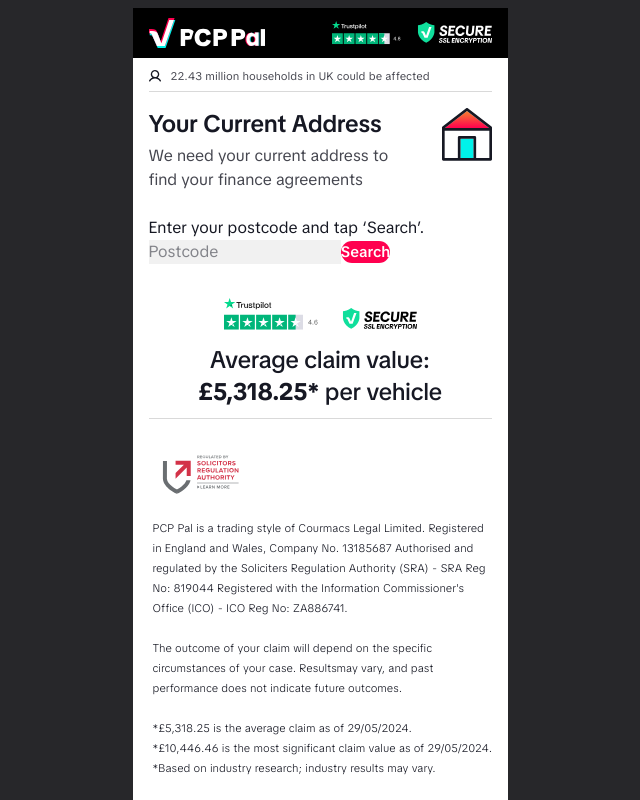
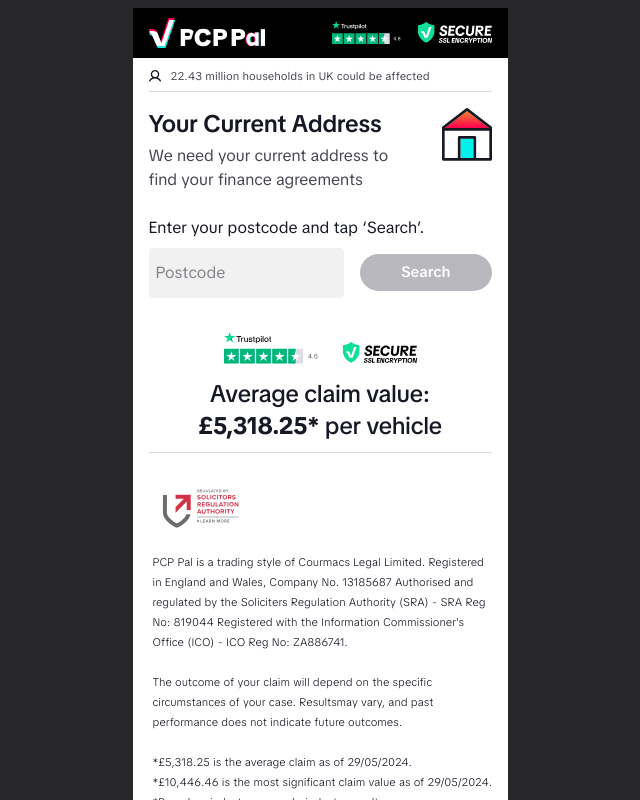
Before and after one commit to SmackSmash/tgg, a Next.js app: page /address in a window 1280 px wide. Shown: the top 800 px of the page, without its empty margins (320-960 px from the left). Built offline with nearby package versions, Linux system fonts and the light colour scheme.

Commit message:
Add basic postcode form error handling and data fetching

```diff
--- /dev/null
+++ b/src/api/index.ts
@@ -0,0 +1,19 @@
+import type { Address } from '../types';
+
+export function getAddress(postcode: string): Promise<Address> {
+  console.log(`Fetching address data for ${postcode}`);
+
+  return new Promise(res => {
+    setTimeout(
+      () => {
+        res({
+          line1: '1, Newgate',
+          line2: 'Lindow Common',
+          town: 'Wilmslow',
+          county: 'Cheshire'
+        });
+      },
+      Math.ceil(Math.random() * 1000) + 500
+    );
+  });
+}
--- a/src/components/postcode-search.tsx
+++ b/src/components/postcode-search.tsx
@@ -1,13 +1,40 @@
+'use client';
+
+import { useState, type ChangeEvent, type FormEvent } from 'react';
+import { useAppDispatch, useAppSelector } from '../store/hooks';
+import { addPostcode, addAddress } from '../store';
 import TextInput from './text-input';
+import { getAddress } from '../api';
 
 export default function PostcodeSearch() {
+  const postcode = useAppSelector(({ form: { postcode } }) => postcode);
+  const dispatch = useAppDispatch();
+  const [isPending, setIsPending] = useState(false);
+
+  const handleChange = (e: ChangeEvent<HTMLInputElement>) => {
+    dispatch(addPostcode(e.target.value));
+  };
+
+  const handleSubmit = async (e: FormEvent<HTMLFormElement>) => {
+    e.preventDefault();
+    setIsPending(true);
+    const returnedAddress = await getAddress(postcode);
+    setIsPending(false);
+    dispatch(addAddress(returnedAddress));
+  };
+
   return (
-    <form className='py-1'>
-      <p>Enter your postcode and tap &lsquo;Search&rsquo;.</p>
-      <TextInput placeholder='Postcode' />
-      <button className='bg-cta-red disabled:bg-cta-disabled rounded-full text-[15px] font-semibold text-white'>
-        Search
-      </button>
+    <form onSubmit={handleSubmit} className='py-1'>
+      <p className='pb-2'>Enter your postcode and tap &lsquo;Search&rsquo;.</p>
+      <div className='flex items-center gap-4'>
+        <TextInput placeholder='Postcode' onChange={handleChange} value={postcode} />
+        <button
+          disabled={isPending || postcode.length < 5}
+          className='bg-cta-red disabled:bg-cta-disabled flex cursor-pointer rounded-full px-10.25 py-1.75 text-[15px] font-semibold text-white'
+        >
+          Search
+        </button>
+      </div>
     </form>
   );
 }
--- a/src/components/text-input.tsx
+++ b/src/components/text-input.tsx
@@ -1,7 +1,9 @@
-type TextInputProps = {
-  placeholder: string;
-};
-
-export default function TextInput({ placeholder }: TextInputProps) {
-  return <input type='text' placeholder={placeholder} className='bg-input-grey grow' />;
+export default function TextInput({ ...rest }) {
+  return (
+    <input
+      type='text'
+      {...rest}
+      className='bg-input-grey min-w-0 grow rounded-sm px-1.75 py-3.25 outline-0'
+    />
+  );
 }
--- /dev/null
+++ b/src/store/hooks/index.ts
@@ -0,0 +1,5 @@
+import { useDispatch, useSelector } from 'react-redux';
+import type { RootState, AppDispatch } from '../';
+
+export const useAppDispatch = useDispatch.withTypes<AppDispatch>();
+export const useAppSelector = useSelector.withTypes<RootState>();
--- a/src/store/slices/formSlice.ts
+++ b/src/store/slices/formSlice.ts
@@ -1,20 +1,28 @@
 import { createSlice } from '@reduxjs/toolkit';
+import type { Address } from '../../types';
 
 type FormState = {
-  postcode?: string;
+  postcode: string;
+  address: Address | null;
 };
 
-const initialState: FormState = {};
+const initialState: FormState = {
+  postcode: '',
+  address: null
+};
 
 const formSlice = createSlice({
-  name: 'movie',
+  name: 'form',
   initialState,
   reducers: {
     addPostcode: (state, { payload }) => {
       return { ...state, postcode: payload };
+    },
+    addAddress: (state, { payload }) => {
+      return { ...state, address: payload };
     }
   }
 });
 
-export const { addPostcode } = formSlice.actions;
+export const { addPostcode, addAddress } = formSlice.actions;
 export default formSlice.reducer;
--- /dev/null
+++ b/src/types/index.ts
@@ -0,0 +1,6 @@
+export type Address = {
+  line1: string;
+  line2?: string;
+  town: string;
+  county: string;
+};
```
